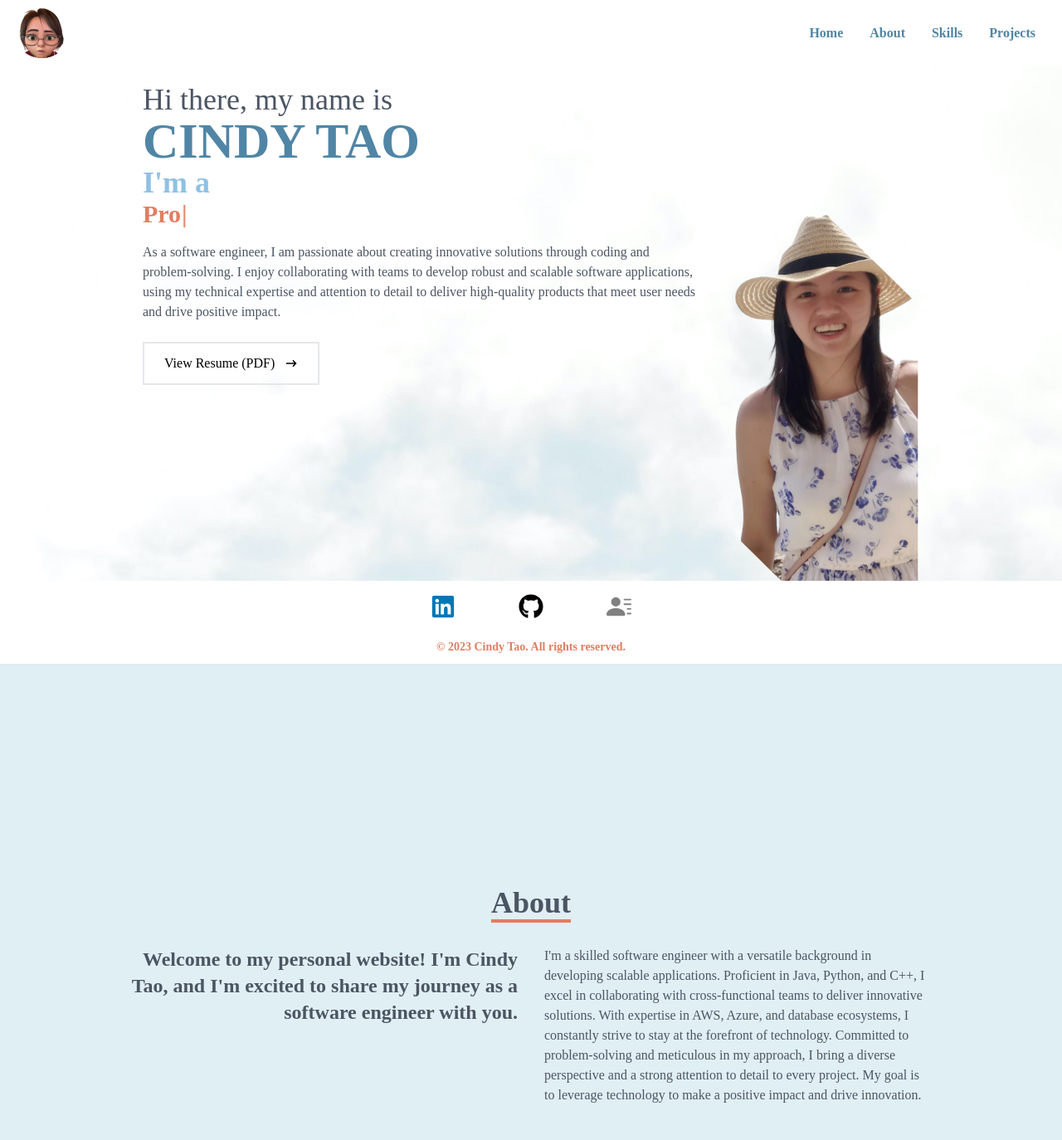
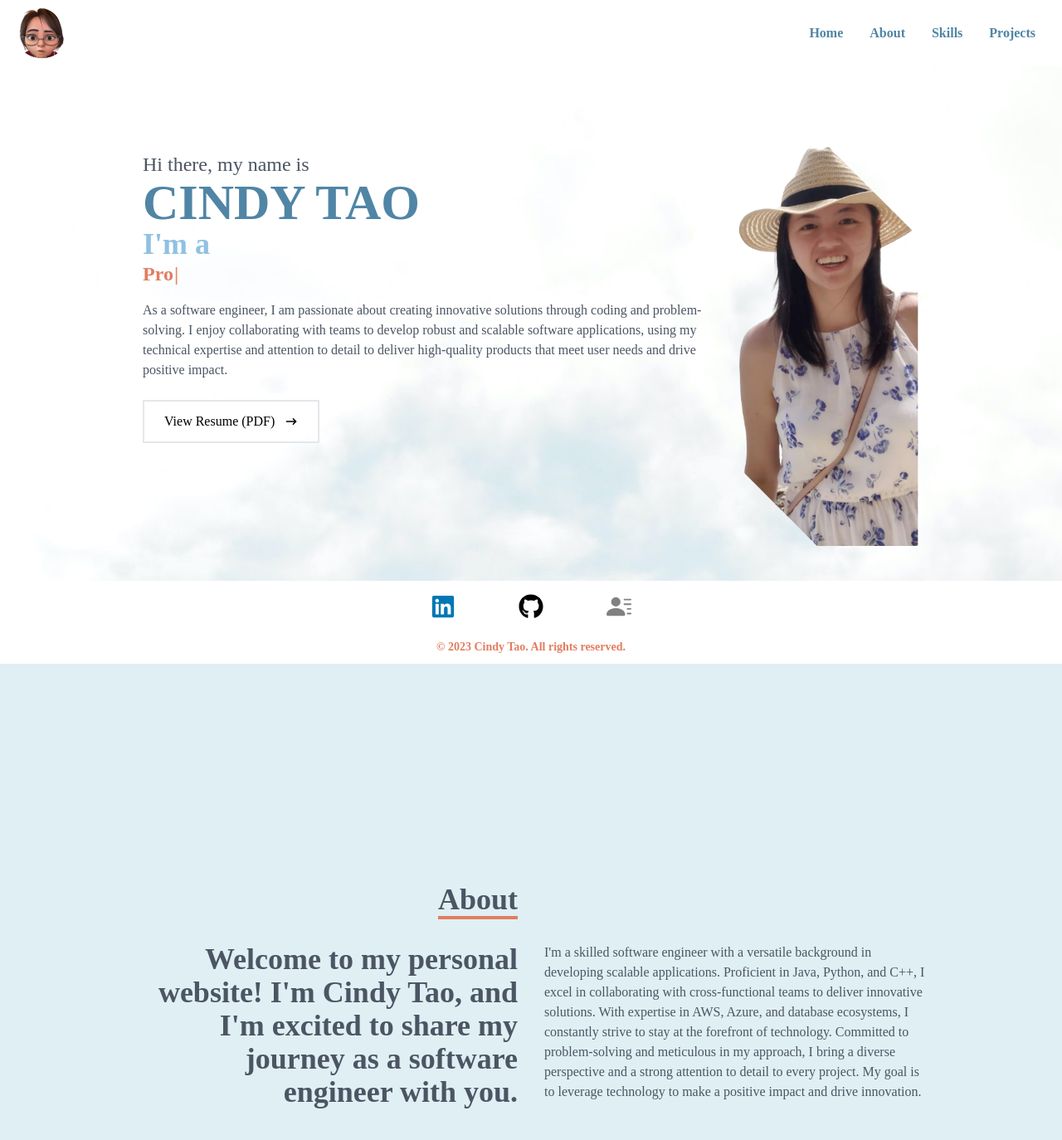
Before and after one commit to cindy8tao/web, a React (Create React App) app: page / in a window 1280 px wide. Shown: the top 1374 px of the page at 83% size. Built offline with nearby package versions, Linux system fonts and the light colour scheme.

Commit message:
Revert style back

```diff
--- a/src/pages/About.jsx
+++ b/src/pages/About.jsx
@@ -4,19 +4,28 @@ const About = () => {
   return (
     <div name='about' className='w-full h-screen bg-[#e0eff4] text-gray-600'>
       <div className='flex flex-col justify-center items-center w-full h-full'>
-        <div className='max-w-[1000px] w-full px-4'>
-          <div className='text-4xl font-bold text-gray-600 text-center mb-8'>
-            <span className='border-b-4 border-[#E27D60]'>About</span>
+        <div className='max-w-[1000px] w-full grid grid-cols-2 gap-8'>
+          <div className='sm:text-right pb-8 pl-4'>
+            <p className='text-4xl font-bold inline border-b-4 border-[#E27D60]'>
+              About
+            </p>
           </div>
-          <div className='grid grid-cols-1 sm:grid-cols-2 gap-8'>
-            <div className='sm:text-right'>
-              <p className='text-2xl font-bold'>Welcome to my personal website! I'm Cindy Tao, and I'm excited to share my journey as a software engineer with you.</p>
-            </div>
-            <div>
-              <p>
-                I'm a skilled software engineer with a versatile background in developing scalable applications. Proficient in Java, Python, and C++, I excel in collaborating with cross-functional teams to deliver innovative solutions. With expertise in AWS, Azure, and database ecosystems, I constantly strive to stay at the forefront of technology. Committed to problem-solving and meticulous in my approach, I bring a diverse perspective and a strong attention to detail to every project. My goal is to leverage technology to make a positive impact and drive innovation.
-              </p>
-            </div>
+          <div></div>
+        </div>
+        <div className='max-w-[1000px] w-full grid sm:grid-cols-2 gap-8 px-4'>
+          <div className='sm:text-right text-4xl font-bold'>
+            <p>
+              Welcome to my personal website! I'm Cindy Tao, and
+              I'm excited to share my journey as a software engineer with you.</p>
+          </div>
+          <div>
+            <p>
+              I'm a skilled software engineer with a versatile background in developing scalable applications.
+              Proficient in Java, Python, and C++, I excel in collaborating with cross-functional teams to
+              deliver innovative solutions. With expertise in AWS, Azure, and database ecosystems, I constantly
+              strive to stay at the forefront of technology. Committed to problem-solving and meticulous in my
+              approach, I bring a diverse perspective and a strong attention to detail to every project. My goal
+              is to leverage technology to make a positive impact and drive innovation.</p>
           </div>
         </div>
       </div>
--- a/src/pages/HomePage.jsx
+++ b/src/pages/HomePage.jsx
@@ -10,18 +10,14 @@ const HomePage = () => {
       {/* Container */}
       <div className='max-w-[1000px] mx-auto px-8 flex flex-col justify-center h-full relative'>
         <div className='z-10'>
-          <h1 className='text-2xl text-gray-600 mt-10 sm:text-4xl'>
-            Hi there, my name is
-          </h1>
+          <h1 className='text-2xl text-gray-600 mt-10'>Hi there, my name is</h1>
           <h1 className='text-4xl sm:text-6xl font-bold text-[#5085A5]'>
             CINDY TAO
           </h1>
-          <h2 className='text-3xl sm:text-4xl font-bold text-[#8FC1E3]'>
+          <h2 className='text-4xl sm:text-4xl font-bold text-[#8FC1E3]'>
             I'm a
           </h2>
-          <div className='flex flex-col sm:flex-row'>
-            <div className='flex-1'>
-              <h2 className='text-2xl sm:text-3xl font-bold text-[#E27D60]'>
+          <h2 className='text-2xl sm:text-2xl font-bold text-[#E27D60]'>
             <Typewriter
               options={{
                 strings: ['Software Engineer', 'Problem Solver', 'Analytical Thinker', 'Team Player'],
@@ -30,11 +26,12 @@ const HomePage = () => {
               }}
             />
           </h2>
+          <div className='flex'>
+            <div>
               <p className='text-gray-600 py-4 max-w-[700px]'>
                 As a software engineer, I am passionate about creating innovative solutions through coding and problem-solving. I enjoy collaborating with teams to develop robust and scalable software applications, using my technical expertise and attention to detail to deliver high-quality products that meet user needs and drive positive impact.
               </p>
-              <div className="flex flex-col sm:flex-row items-start sm:items-center">
-                <button className="text-black group border-2 px-6 py-3 my-2 sm:mr-3 flex items-center hover:bg-[#E27D60] hover:border-[#E27D60]">
+              <button className="text-black group border-2 px-6 py-3 my-2 flex items-center hover:bg-[#E27D60] hover:border-[#E27D60]">
                 <a href={CindyResume2023} target="_blank" rel="noopener noreferrer">
                   View Resume (PDF)
                 </a>
@@ -43,8 +40,7 @@ const HomePage = () => {
                 </span>
               </button>
             </div>
-            </div>
-            <img src={self1} alt='Self 1' className='ml-4 w-[250px] h-[500px]' />
+            <img src={self1} alt='Self 1' className='ml-4 w-[250px] h-[500px] mt-[-20%]' />
           </div>
         </div>
       </div>
```
Lines whose indentation alone changed are shown as unchanged.
